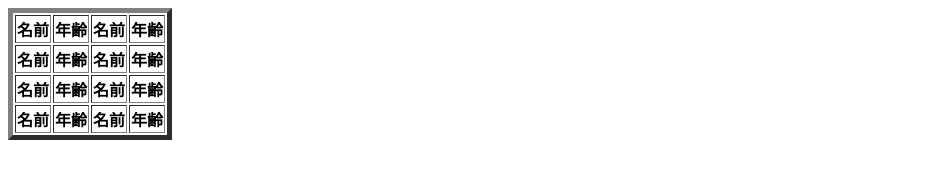
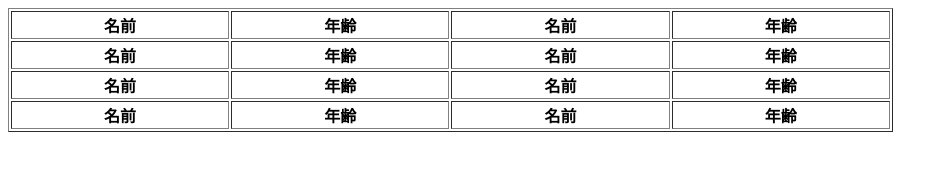
Before and after one commit to ajt2000000/Minecraft-Add-on, a plain HTML site: page index.html in a window 1280 px wide. Shown: the whole page, without its empty margins (0-948 px from the left). Drawn offline with Linux system fonts and the light colour scheme.

Commit message:
Update index.html

```diff
--- a/index.html
+++ b/index.html
@@ -4,7 +4,7 @@
 <title>Mincraft Addon Master</title>
 </head>
 <body>
- <table border="5">
+  <table border="1" width="70%">
     <tr>
       <th>名前</th>
       <th>年齢</th>
```
